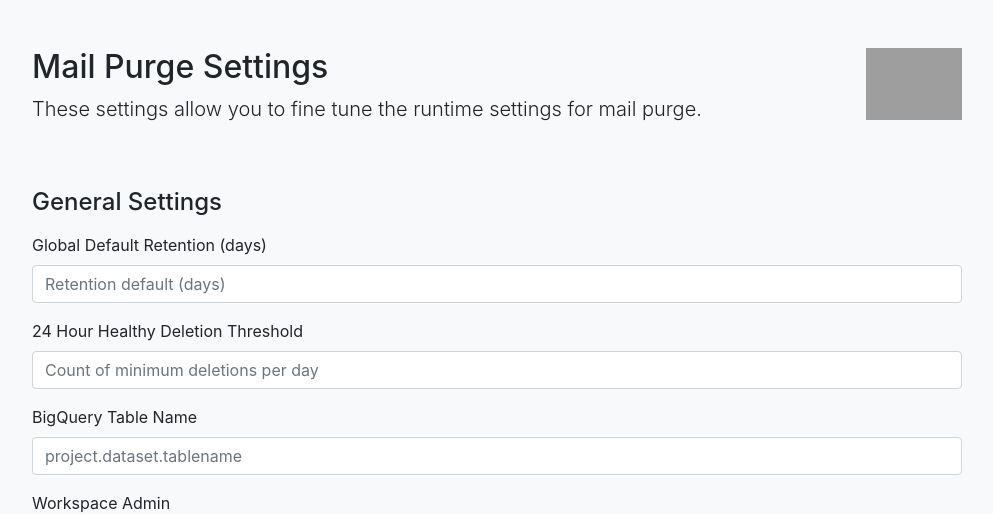
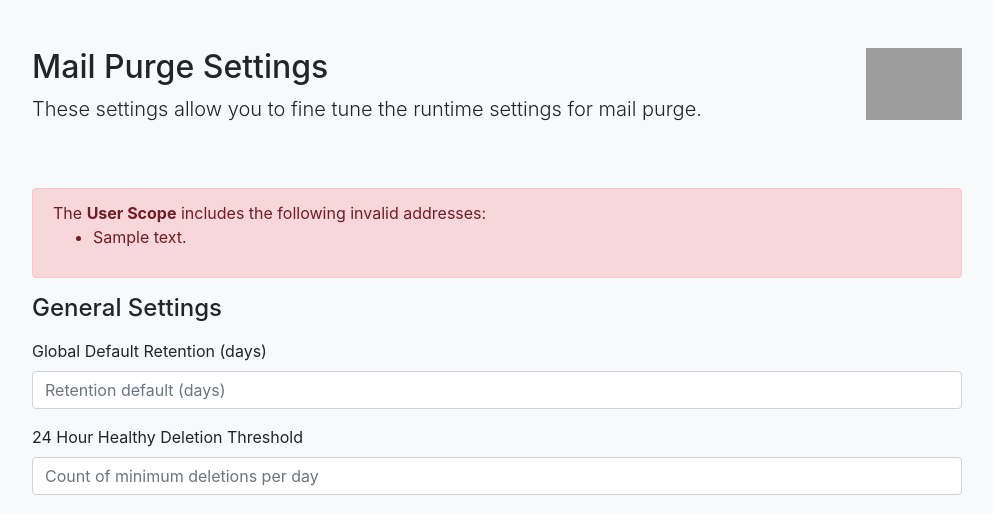
Before and after one commit to chanzuckerberg/gmail-periodic-purge, a Flask app: template templates/index.html in a window 1280 px wide. Shown: the top 514 px of the page, without its empty margins (143-1136 px from the left). Run offline with Flask 2, Linux system fonts and the light colour scheme; the template is opened without the code that fills it: most values are stand-ins (such as "Sample title", 1, 10 or a date in 2020); some libraries are stand-ins or nearby versions; grey boxes are pictures that could not be loaded.

Commit message:
Made daily cron such that healthcheck runs regardless of whether the rest of the cron fails (except for long-running process timeouts) Updated README to include sample query for useful runtime exceptions. Added on-settings-save check that all scoped-users entered are valid (e.g., email addresses matches a primary email address from the Workspace directory).

```diff
--- a/app.py
+++ b/app.py
@@ -26,8 +26,10 @@ def health():
 
 @app.route('/cron/daily', methods=['GET'])
 def cron_daily():
-    cron.process_all_users_mail_purge()
-    cron.healthcheck()
+    try:
+        cron.process_all_users_mail_purge()
+    finally:
+        cron.healthcheck()
     return 'ok'
 
 
@@ -68,6 +70,14 @@ def settings():
         # normalization generally useful for comparisons
         config['USER_SCOPE'] = list(filter(bool, map(utils.normalize_email, re.split('\n|,|;', request.form.get('general_user_scope') or '')))) or ['all']
 
+        # validate that all addresses are real.
+        verify_addresses = set(list(filter(lambda x: x!='all', config['USER_SCOPE'])))
+        if verify_addresses:
+            # fetch actual users
+            actual_users = google_helper.list_users(org_svc)
+            actual_user_emails = set([utils.normalize_email(u['primaryEmail']) for u in actual_users])
+            bad_addresses = verify_addresses - actual_user_emails
+
         # save to database
         config_helper.set_config(config)
 
@@ -75,7 +85,6 @@ def settings():
     return render_template('index.html', **locals())
 
 
-
 if __name__ == '__main__':
     server_port = os.environ.get('PORT', '8080')
     app.run(port=server_port, host='0.0.0.0')
--- a/cron.py
+++ b/cron.py
@@ -103,16 +103,19 @@ def process_all_users_mail_purge():
     LOG.debug(f'{log_line_prefix}Found {len(org_users)} users to process', extra=log_context)
     for idx, user in enumerate(org_users):
         # grab metadata that is important to us
-        LOG.debug(f'{log_line_prefix}[{idx} of {len(org_users)}] Processing user with metadata {user}', extra=log_context)
-        user_ou_path = user['orgUnitPath']
-        user_email = user['primaryEmail']
-        user_ou_id = org_units_by_path.get(user_ou_path, {}).get('orgUnitId')
+        try:
+            LOG.debug(f'{log_line_prefix}[{idx} of {len(org_users)}] Processing user with metadata {user}', extra=log_context)
+            user_ou_path = user['orgUnitPath']
+            user_email = user['primaryEmail']
+            user_ou_id = org_units_by_path.get(user_ou_path, {}).get('orgUnitId')
 
-        # find retention period for user
-        user_retention_days = config['RETENTION_OVERRIDES_BY_OU_ID'].get(user_ou_id) or config['DEFAULT_RETENTION_DAYS']
+            # find retention period for user
+            user_retention_days = config['RETENTION_OVERRIDES_BY_OU_ID'].get(user_ou_id) or config['DEFAULT_RETENTION_DAYS']
 
-        # process user mail deletion
-        process_user_mail_purge(job_id, user_email, user_retention_days, config['COMMIT'])
+            # process user mail deletion
+            process_user_mail_purge(job_id, user_email, user_retention_days, config['COMMIT'])
+        except Exception as e:
+            LOG.exception(f'NOTIFY_EXCEPTION. Error processing user {user}')
 
     LOG.debug(f'{log_line_prefix}Completed processing {len(org_users)}  users', extra=log_context)
 
--- a/templates/index.html
+++ b/templates/index.html
@@ -21,7 +21,16 @@
         <h2>Mail Purge Settings</h2>
         <p class="lead">These settings allow you to fine tune the runtime settings for mail purge.</p>
       </div>
-
+    {% if bad_addresses %}
+    <div class="alert alert-danger" role="alert">
+        The <strong>User Scope</strong> includes the following invalid addresses:
+        <ul>
+            {% for bad_address in bad_addresses %}
+                <li>{{ bad_address }}</li>
+            {% endfor %}
+        </ul>
+    </div>
+    {% endif %}
       <div class="row">
         <div class="col-md-12 order-md-1">
 
```
Also changed, not shown: README.md.
